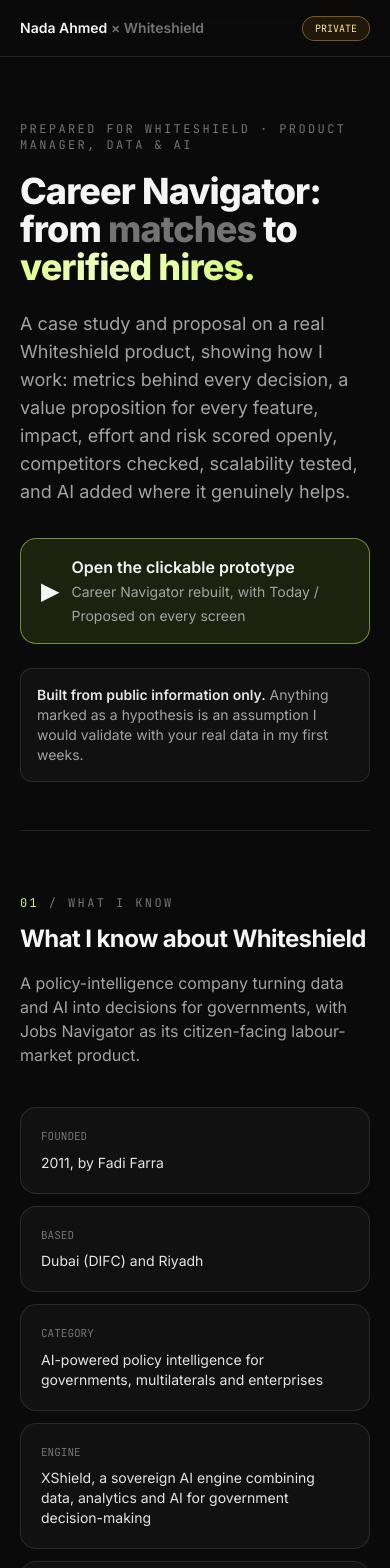
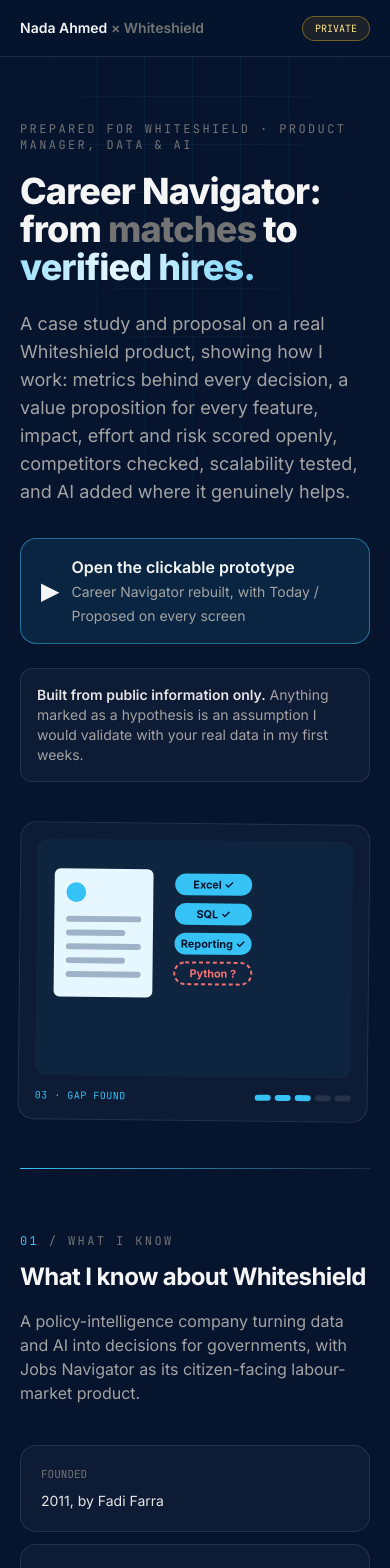
Before and after one commit to NadaAhmed97/AIProductManager, a Next.js app: page /whiteshield in a window 390 px wide. Shown: the top 1568 px of the page. Built offline with nearby package versions, Linux system fonts and the light colour scheme.

Commit message:
Whiteshield palette, stop-motion hero and section transitions on /whiteshield
Co-Authored-By: Claude Opus 5.5 <noreply@anthropic.com>
Claude-Session: https://claude.ai/code/session_015xZK9iRfqd6oijE83DcFUS

```diff
--- a/app/globals.css
+++ b/app/globals.css
@@ -7,6 +7,7 @@
   --font-mono: "JetBrains Mono", ui-monospace, monospace;
 }
 html { scroll-behavior: smooth; }
+@layer base { :root { --ink: 10 10 10; --accent: 198 255 61; } }
 body { @apply bg-ink text-neutral-100 antialiased font-sans; }
 ::selection { @apply bg-accent text-ink; }
 
@@ -39,7 +40,7 @@ body { @apply bg-ink text-neutral-100 antialiased font-sans; }
 .card { position: relative; }
 .card::before {
   content: ""; position: absolute; inset: 0; border-radius: inherit; pointer-events: none; opacity: 0; transition: opacity .3s;
-  background: radial-gradient(420px circle at var(--mx, 50%) var(--my, 50%), rgba(198,255,61,.08), transparent 60%);
+  background: radial-gradient(420px circle at var(--mx, 50%) var(--my, 50%), rgb(var(--accent) / .08), transparent 60%);
 }
 .card:hover::before { opacity: 1; }
 
@@ -77,3 +78,39 @@ body { @apply bg-ink text-neutral-100 antialiased font-sans; }
 @keyframes cardMove { 60%, 100% { transform: translateX(152px); } }
 .mock .sway { animation: sway 2.4s ease-in-out infinite; }
 @keyframes sway { 50% { transform: rotate(4deg); } }
+
+/* Whiteshield theme: navy + signal blue, scoped to /whiteshield */
+.ws { --ink: 6 20 46; --accent: 54 194 244; background: rgb(var(--ink)); }
+body:has(.ws) { background: rgb(6 20 46); }
+.ws .shimmer { background-image: linear-gradient(90deg, #36C2F4 0%, #E6F7FF 50%, #36C2F4 100%); }
+.ws ::selection { background: #36C2F4; color: #06142E; }
+.ws-grid { background-image: linear-gradient(rgba(54,194,244,.07) 1px, transparent 1px), linear-gradient(90deg, rgba(54,194,244,.07) 1px, transparent 1px); background-size: 48px 48px; mask-image: radial-gradient(ellipse at top, black 20%, transparent 70%); }
+
+/* section transitions: a wipe line and a clip reveal when a block scrolls in */
+.ws-sec { position: relative; }
+.ws-sec::before { content: ""; position: absolute; top: -1px; left: 0; height: 1px; width: 100%; background: linear-gradient(90deg, #36C2F4, transparent); transform: scaleX(0); transform-origin: left; transition: transform 1.2s cubic-bezier(.2,.7,.2,1); }
+.ws-sec.in::before { transform: scaleX(1); }
+.ws-sec h2 { clip-path: inset(0 100% 0 0); transition: clip-path .9s cubic-bezier(.2,.7,.2,1) .15s; }
+.ws-sec.in h2 { clip-path: inset(0 0 0 0); }
+.ws-sec .ws-num { display: inline-block; transform: translateY(100%); opacity: 0; transition: all .6s cubic-bezier(.2,.7,.2,1); }
+.ws-sec.in .ws-num { transform: none; opacity: 1; }
+.ws-stagger > * { opacity: 0; transform: translateY(14px); transition: all .6s cubic-bezier(.2,.7,.2,1); }
+.ws-sec.in .ws-stagger > * { opacity: 1; transform: none; }
+.ws-sec.in .ws-stagger > *:nth-child(1) { transition-delay: 0.07s; }
+.ws-sec.in .ws-stagger > *:nth-child(2) { transition-delay: 0.14s; }
+.ws-sec.in .ws-stagger > *:nth-child(3) { transition-delay: 0.21s; }
+.ws-sec.in .ws-stagger > *:nth-child(4) { transition-delay: 0.28s; }
+.ws-sec.in .ws-stagger > *:nth-child(5) { transition-delay: 0.35s; }
+.ws-sec.in .ws-stagger > *:nth-child(6) { transition-delay: 0.42s; }
+.ws-sec.in .ws-stagger > *:nth-child(7) { transition-delay: 0.49s; }
+.ws-sec.in .ws-stagger > *:nth-child(8) { transition-delay: 0.56s; }
+.ws-sec.in .ws-stagger > *:nth-child(9) { transition-delay: 0.63s; }
+.ws-sec.in .ws-stagger > *:nth-child(10) { transition-delay: 0.70s; }
+.ws-sec.in .ws-stagger > *:nth-child(11) { transition-delay: 0.77s; }
+.ws-sec.in .ws-stagger > *:nth-child(12) { transition-delay: 0.84s; }
+
+/* page-load curtain */
+.ws-curtain { position: fixed; inset: 0; z-index: 60; pointer-events: none; background: #06142E; animation: curtain 1.1s cubic-bezier(.7,0,.2,1) .35s forwards; }
+.ws-curtain span { position: absolute; left: 50%; top: 50%; transform: translate(-50%,-50%); font: 600 12px var(--font-mono); letter-spacing: .3em; color: #36C2F4; }
+@keyframes curtain { to { clip-path: inset(0 0 100% 0); } }
+@media (prefers-reduced-motion: reduce) { .ws-sec h2, .ws-sec .ws-num, .ws-stagger > * { clip-path: none; opacity: 1; transform: none; } .ws-curtain { display: none; } }
--- a/components/WhiteshieldCase.tsx
+++ b/components/WhiteshieldCase.tsx
@@ -1,6 +1,7 @@
 "use client";
 
-import { Fragment, useMemo, useState } from "react";
+import { Fragment, useEffect, useMemo, useState } from "react";
+import WsStopMotion from "@/components/WsStopMotion";
 import {
   aiLadder, aiQuestions, edge, fit, competitors, customers, facts, measurement, metricTree, navigatorFeatures,
   plan, proposals, questionsForThem, scalabilityChecks, sources, type Proposal,
@@ -19,9 +20,9 @@ const nav = [
 
 function Block({ id, n, title, intro, children }: { id: string; n: string; title: string; intro?: string; children: React.ReactNode }) {
   return (
-    <section id={id} className="scroll-mt-24 border-t border-white/10 py-16 md:py-20">
-      <div data-reveal>
-        <p className="eyebrow"><span className="text-accent">{n}</span> / {nav.find(([k]) => k === id)?.[1]}</p>
+    <section id={id} className="ws-sec scroll-mt-24 border-t border-white/10 py-16 md:py-20">
+      <div>
+        <p className="eyebrow overflow-hidden"><span className="ws-num text-accent">{n}</span> / {nav.find(([k]) => k === id)?.[1]}</p>
         <h2 className="mt-3 max-w-3xl text-2xl font-bold tracking-tight md:text-4xl">{title}</h2>
         {intro && <p className="mt-4 max-w-2xl text-neutral-400">{intro}</p>}
         <div className="mt-10">{children}</div>
@@ -49,8 +50,17 @@ export default function WhiteshieldCase() {
   const p = proposals.find((x) => x.id === sel)!;
   const rank = (id: string) => ranked.findIndex((r) => r.id === id);
 
+  // Mark sections as "in" when they scroll into view, to drive the CSS transitions.
+  useEffect(() => {
+    const io = new IntersectionObserver((es) => es.forEach((e) => e.isIntersecting && e.target.classList.add("in")), { threshold: 0.12 });
+    document.querySelectorAll(".ws-sec").forEach((el) => io.observe(el));
+    return () => io.disconnect();
+  }, []);
+
   return (
-    <div className="relative">
+    <div className="ws relative min-h-screen">
+      <div className="ws-curtain"><span>NADA × WHITESHIELD</span></div>
+      <div className="ws-grid pointer-events-none absolute inset-x-0 top-0 h-[700px]" />
       <div className="orb left-[-10%] top-[-5%] h-[380px] w-[380px] bg-accent/30" />
       <div className="orb right-[-5%] top-[10%] h-[340px] w-[340px] bg-sky-500/30 [animation-delay:-6s]" />
 
@@ -67,7 +77,8 @@ export default function WhiteshieldCase() {
 
       <main className="container-x relative">
         {/* hero */}
-        <section className="pt-16 pb-12 md:pt-24">
+        <section className="grid items-center gap-10 pt-16 pb-12 md:pt-24 lg:grid-cols-[1fr_360px]">
+          <div>
           <p className="eyebrow animate-rise">Prepared for Whiteshield · Product Manager, Data &amp; AI</p>
           <h1 className="mt-5 max-w-4xl animate-rise text-4xl font-extrabold leading-[1.05] tracking-tight [animation-delay:.1s] md:text-6xl">
             Career Navigator: from <span className="text-neutral-500">matches</span> to <span className="shimmer">verified hires.</span>
@@ -86,11 +97,13 @@ export default function WhiteshieldCase() {
             <span className="font-semibold text-neutral-200">Built from public information only.</span> Anything marked as a
             hypothesis is an assumption I would validate with your real data in my first weeks.
           </p>
+          </div>
+          <WsStopMotion />
         </section>
 
         {/* 01 know */}
         <Block id="know" n="01" title="What I know about Whiteshield" intro="A policy-intelligence company turning data and AI into decisions for governments, with Jobs Navigator as its citizen-facing labour-market product.">
-          <div className="grid gap-3 md:grid-cols-3">
+          <div className="ws-stagger grid gap-3 md:grid-cols-3">
             {facts.map((f) => (
               <div key={f.label} className="card p-5">
                 <p className="font-mono text-[11px] uppercase text-neutral-500">{f.label}</p>
@@ -106,7 +119,7 @@ export default function WhiteshieldCase() {
 
         {/* 02 case */}
         <Block id="case" n="02" title="The case: one product, three customers" intro="Career Navigator only wins if the citizen gets a job, the employer gets a ready candidate, and the government can prove it happened. Every feature below is judged against all three.">
-          <div className="grid gap-4 md:grid-cols-3">
+          <div className="ws-stagger grid gap-4 md:grid-cols-3">
             {customers.map((c, i) => (
               <div key={c.who} className="card p-6">
                 <p className="font-mono text-[11px] text-accent">CUSTOMER {i + 1}</p>
@@ -132,7 +145,7 @@ export default function WhiteshieldCase() {
             <p className="mx-auto mt-2 max-w-xl text-sm text-neutral-400">{metricTree.northStar.why}</p>
           </div>
           <div className="mx-auto h-8 w-px bg-gradient-to-b from-accent to-white/10" />
-          <div className="grid gap-4 md:grid-cols-4">
+          <div className="ws-stagger grid gap-4 md:grid-cols-4">
             {metricTree.drivers.map((d, i) => (
               <div key={d.name} className="card animate-rise p-5" style={{ animationDelay: `${i * 0.08}s` }}>
                 <p className="font-mono text-[11px] text-neutral-500">DRIVER {i + 1}</p>
@@ -158,7 +171,7 @@ export default function WhiteshieldCase() {
                 <label key={k} className="mt-4 block">
                   <span className="flex justify-between text-sm"><span>{label} <span className="text-neutral-600">({sign})</span></span><span className="font-mono text-accent">{w[k]}</span></span>
                   <input type="range" min={0} max={5} value={w[k]} onChange={(e) => setW({ ...w, [k]: Number(e.target.value) })}
-                    className="mt-2 w-full accent-[#C6FF3D]" aria-label={label} />
+                    className="mt-2 w-full accent-[#36C2F4]" aria-label={label} />
                 </label>
               ))}
               <p className="mt-5 text-xs text-neutral-500">Score = impact × w + confidence × w − effort × w − risk × w. I'd agree these weights with the team and client before debating features.</p>
@@ -206,7 +219,7 @@ export default function WhiteshieldCase() {
                   <div>
                     <p className="eyebrow">Impact · effort · risk</p>
                     <div className="mt-2 space-y-1.5 text-sm">
-                      <p className="flex items-center justify-between">Impact <Dots n={p.impact} color="#C6FF3D" /></p>
+                      <p className="flex items-center justify-between">Impact <Dots n={p.impact} color="#36C2F4" /></p>
                       <p className="flex items-center justify-between">Confidence <Dots n={p.confidence} color="#60A5FA" /></p>
                       <p className="flex items-center justify-between">Effort <Dots n={p.effort} color="#FBBF24" /></p>
                       <p className="flex items-center justify-between">Risk <Dots n={p.risk} color="#F87171" /></p>
@@ -291,7 +304,7 @@ export default function WhiteshieldCase() {
 
         {/* 06 scale & AI */}
         <Block id="scale" n="06" title="How I check scalability, and where AI belongs" intro="Two filters every proposal passes before it reaches a roadmap.">
-          <div className="grid gap-6 lg:grid-cols-2">
+          <div className="ws-stagger grid gap-6 lg:grid-cols-2">
             <div>
               <p className="eyebrow">Scalability test</p>
               <div className="mt-4 space-y-3">
@@ -328,7 +341,7 @@ export default function WhiteshieldCase() {
 
         {/* 07 measure & plan */}
         <Block id="measure" n="07" title="How I'd measure impact, and my first 90 days" intro="A loop I've run before: define the metric, test it, read it weekly, then scale or stop.">
-          <div className="grid gap-3 md:grid-cols-5">
+          <div className="ws-stagger grid gap-3 md:grid-cols-5">
             {measurement.map((m, i) => (
               <div key={m.step} className="card relative p-5">
                 <p className="font-mono text-[11px] text-accent">STEP {i + 1}</p>
--- /dev/null
+++ b/components/WsStopMotion.tsx
@@ -0,0 +1,68 @@
+"use client";
+
+import { useEffect, useState } from "react";
+
+// Stop-motion loop for the /whiteshield hero: a CV becomes skills, a gap, a course, and a hire.
+// Frames advance on an uneven beat with a slight jitter so it reads as hand-animated.
+
+const frames = ["CV uploaded", "Skills extracted", "Gap found", "Course matched", "Hired"];
+const beat = [900, 700, 900, 800, 1600];
+
+export default function WsStopMotion() {
+  const [f, setF] = useState(0);
+  useEffect(() => {
+    if (window.matchMedia("(prefers-reduced-motion: reduce)").matches) { setF(4); return; }
+    const t = setTimeout(() => setF((x) => (x + 1) % frames.length), beat[f]);
+    return () => clearTimeout(t);
+  }, [f]);
+  const jit = [[0, 0, 0], [1, -1, -1], [-1, 1, 0.6], [0, 1, -0.5], [1, 0, 0.8]][f];
+
+  return (
+    <div className="relative mx-auto w-full max-w-[360px] animate-rise [animation-delay:.9s]">
+      <div className="card overflow-hidden p-4" style={{ transform: `translate(${jit[0]}px,${jit[1]}px) rotate(${jit[2]}deg)` }}>
+        <svg viewBox="0 0 320 240" className="w-full">
+          <rect width="320" height="240" rx="12" fill="rgba(54,194,244,.05)" />
+          {/* CV sheet, always present, slides left as the story moves on */}
+          <g transform={`translate(${f === 0 ? 110 : 18} 30)`} style={{ transition: "none" }}>
+            <rect width="100" height="130" rx="6" fill="#E6F7FF" />
+            <circle cx="22" cy="24" r="10" fill="#36C2F4" />
+            {[48, 62, 76, 90, 104].map((y, i) => <rect key={y} x="12" y={y} width={i % 2 ? 60 : 76} height="6" rx="3" fill="#9FB3C8" />)}
+          </g>
+          {/* skill chips pop out */}
+          {f >= 1 && ["Excel", "SQL", "Reporting"].map((s, i) => (
+            <g key={s} transform={`translate(${140 + (f === 1 ? i * 4 : 0)} ${34 + i * 30})`}>
+              <rect width="78" height="22" rx="11" fill="#36C2F4" />
+              <text x="39" y="15" textAnchor="middle" fontSize="11" fontWeight="700" fill="#06142E">{s} ✓</text>
+            </g>
+          ))}
+          {/* the gap */}
+          {f >= 2 && (
+            <g transform="translate(140 124)">
+              <rect width="78" height="22" rx="11" fill="none" stroke="#F87171" strokeDasharray="4 3" strokeWidth="2" />
+              <text x="39" y="15" textAnchor="middle" fontSize="11" fontWeight="700" fill="#F87171">Python ?</text>
+            </g>
+          )}
+          {/* course fills the gap */}
+          {f >= 3 && (
+            <g transform={`translate(${f === 3 ? 236 : 228} 118)`}>
+              <rect width="70" height="34" rx="6" fill="#FCD34D" />
+              <text x="35" y="15" textAnchor="middle" fontSize="9" fontWeight="700" fill="#06142E">COURSE</text>
+              <text x="35" y="27" textAnchor="middle" fontSize="9" fill="#06142E">6 weeks</text>
+            </g>
+          )}
+          {/* hired stamp */}
+          {f === 4 && (
+            <g transform="translate(160 200) rotate(-8)">
+              <rect x="-70" y="-18" width="140" height="36" rx="6" fill="none" stroke="#36C2F4" strokeWidth="3" />
+              <text y="7" textAnchor="middle" fontSize="18" fontWeight="800" fill="#36C2F4" letterSpacing="3">HIRED</text>
+            </g>
+          )}
+        </svg>
+        <div className="mt-3 flex items-center justify-between font-mono text-[10px] uppercase tracking-wider">
+          <span className="text-accent">{String(f + 1).padStart(2, "0")} · {frames[f]}</span>
+          <span className="flex gap-1">{frames.map((_, i) => <span key={i} className={`h-1.5 w-4 rounded-full ${i <= f ? "bg-accent" : "bg-white/10"}`} />)}</span>
+        </div>
+      </div>
+    </div>
+  );
+}
--- a/tailwind.config.ts
+++ b/tailwind.config.ts
@@ -9,9 +9,9 @@ export default {
         mono: ["var(--font-mono)", "ui-monospace", "monospace"],
       },
       colors: {
-        ink: "#0A0A0A",
+        ink: "rgb(var(--ink) / <alpha-value>)",
         paper: "#FAFAF9",
-        accent: "#C6FF3D",
+        accent: "rgb(var(--accent) / <alpha-value>)",
       },
       keyframes: {
         rise: { from: { opacity: "0", transform: "translateY(16px)" }, to: { opacity: "1", transform: "none" } },
```
